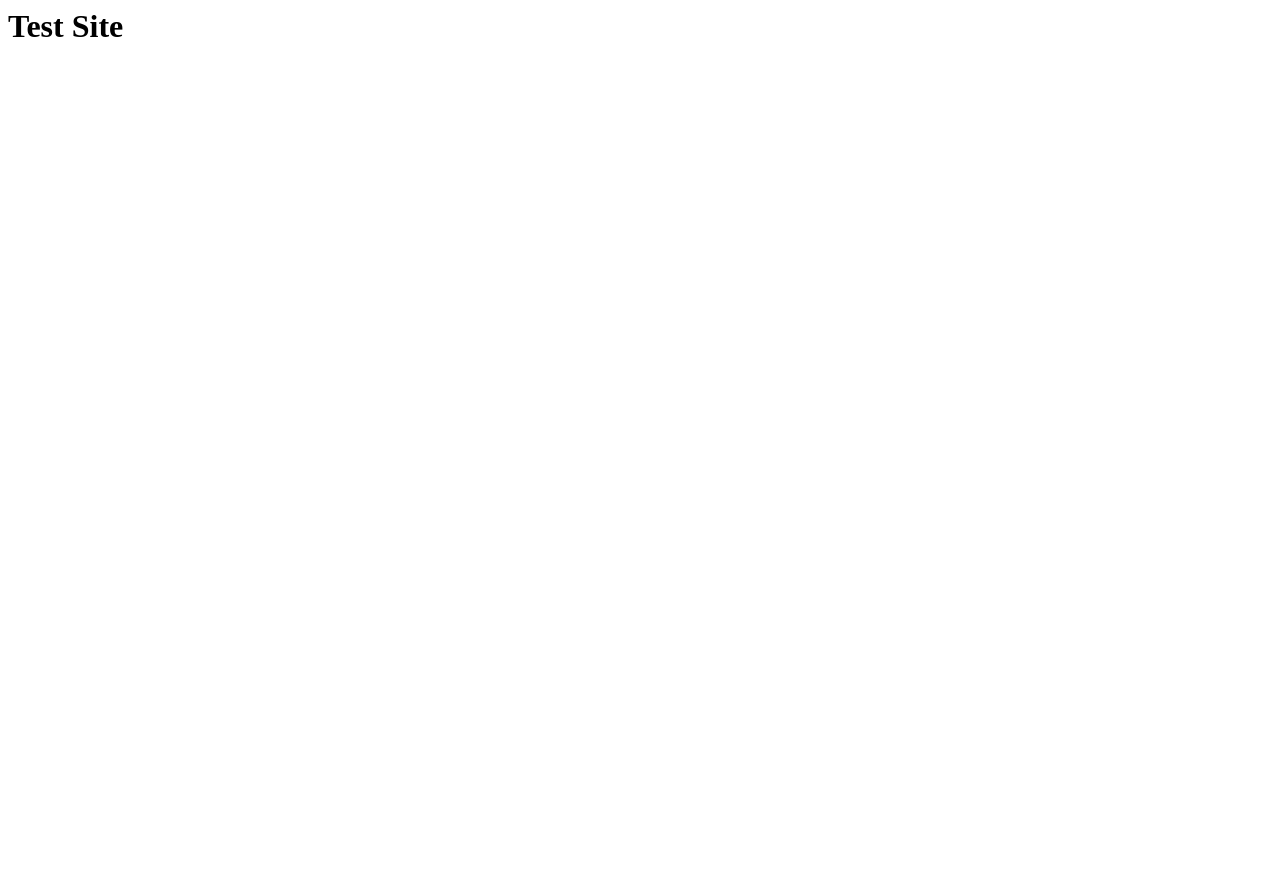
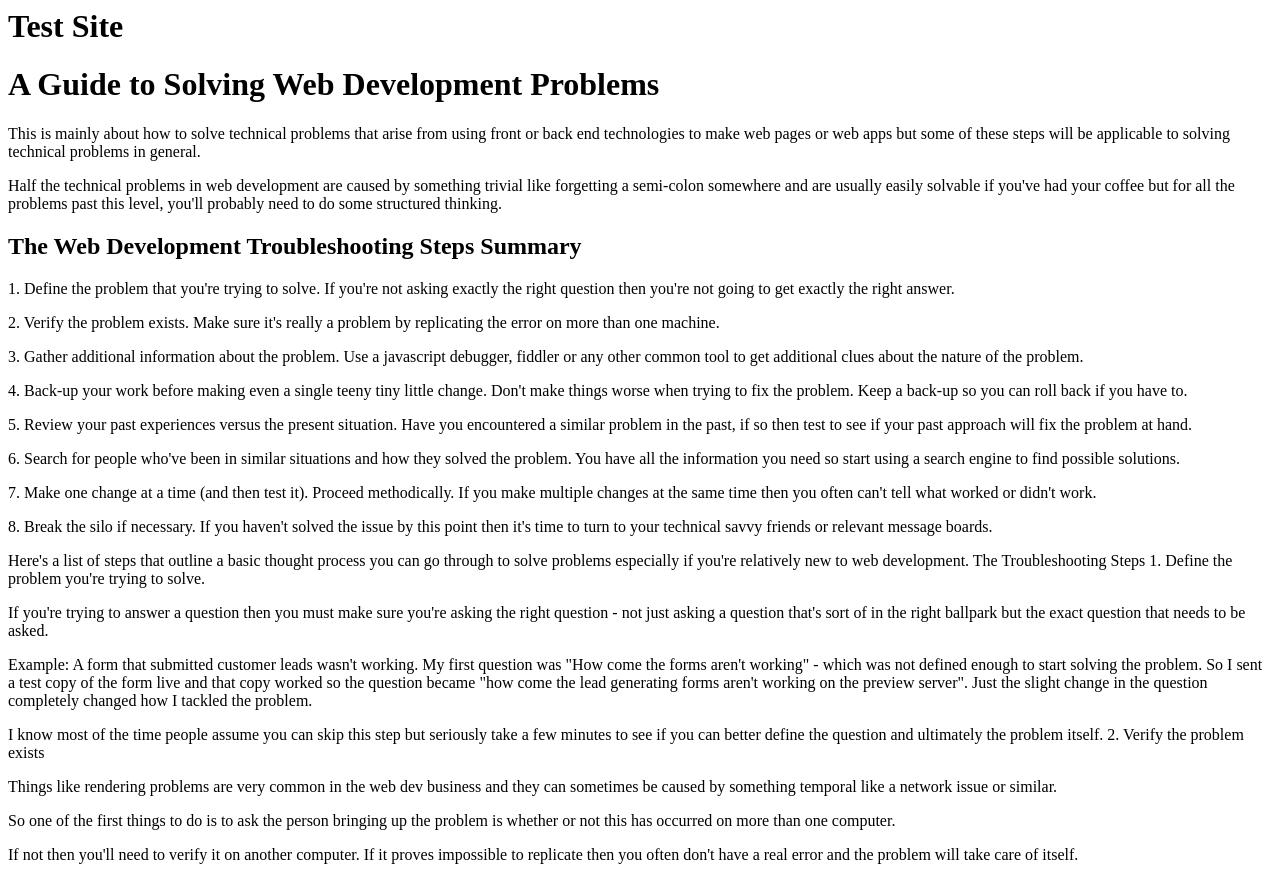
Before and after one commit to th3cr0wl3r/shortbyte.github.io, a plain HTML site: page index.html in a window 1280 px wide. Before the commit the page ends 800 px from the top, so only its background shows below. Drawn offline with Linux system fonts and the light colour scheme.

Commit message:
Update index.html

```diff
--- a/index.html
+++ b/index.html
@@ -1 +1,38 @@
 <h1>Test Site</h1>
+<h1>A Guide to Solving Web Development Problems</h1>
+
+<p>This is mainly about how to solve technical problems that arise from using front or back end technologies to make web pages or web apps but some of these steps will be applicable to solving technical problems in general.</p>
+
+<p>Half the technical problems in web development are caused by something trivial like forgetting a semi-colon somewhere and are usually easily solvable if you've had your coffee but for all the problems past this level, you'll probably need to do some structured thinking.</p>
+
+<h2> The Web Development Troubleshooting Steps Summary</h2>
+
+<p>1. Define the problem that you're trying to solve. If you're not asking exactly the right question then you're not going to get exactly the right answer.</p>
+
+<p>2. Verify the problem exists. Make sure it's really a problem by replicating the error on more than one machine.</p>
+
+<p>3. Gather additional information about the problem. Use a javascript debugger, fiddler or any other common tool to get additional clues about the nature of the problem.</p>
+
+<p>4. Back-up your work before making even a single teeny tiny little change. Don't make things worse when trying to fix the problem. Keep a back-up so you can roll back if you have to.</p>
+
+<p>5. Review your past experiences versus the present situation. Have you encountered a similar problem in the past, if so then test to see if your past approach will fix the problem at hand.</p>
+
+<p>6. Search for people who've been in similar situations and how they solved the problem. You have all the information you need so start using a search engine to find possible solutions.</p>
+
+<p>7. Make one change at a time (and then test it). Proceed methodically. If you make multiple changes at the same time then you often can't tell what worked or didn't work.</p>
+
+<p>8. Break the silo if necessary. If you haven't solved the issue by this point then it's time to turn to your technical savvy friends or relevant message boards.</p>
+
+<p>Here's a list of steps that outline a basic thought process you can go through to solve problems especially if you're relatively new to web development. The Troubleshooting Steps 1. Define the problem you're trying to solve.</p>
+
+<p>If you're trying to answer a question then you must make sure you're asking the right question - not just asking a question that's sort of in the right ballpark but the exact question that needs to be asked.</p>
+
+<p>Example: A form that submitted customer leads wasn't working. My first question was &quot;How come the forms aren't working&quot; - which was not defined enough to start solving the problem. So I sent a test copy of the form live and that copy worked so the question became &quot;how come the lead generating forms aren't working on the preview server&quot;. Just the slight change in the question completely changed how I tackled the problem.</p>
+
+<p>I know most of the time people assume you can skip this step but seriously take a few minutes to see if you can better define the question and ultimately the problem itself. 2. Verify the problem exists</p>
+
+<p>Things like rendering problems are very common in the web dev business and they can sometimes be caused by something temporal like a network issue or similar.</p>
+
+<p>So one of the first things to do is to ask the person bringing up the problem is whether or not this has occurred on more than one computer.</p>
+
+<p>If not then you'll need to verify it on another computer. If it proves impossible to replicate then you often don't have a real error and the problem will take care of itself.</p>
```
